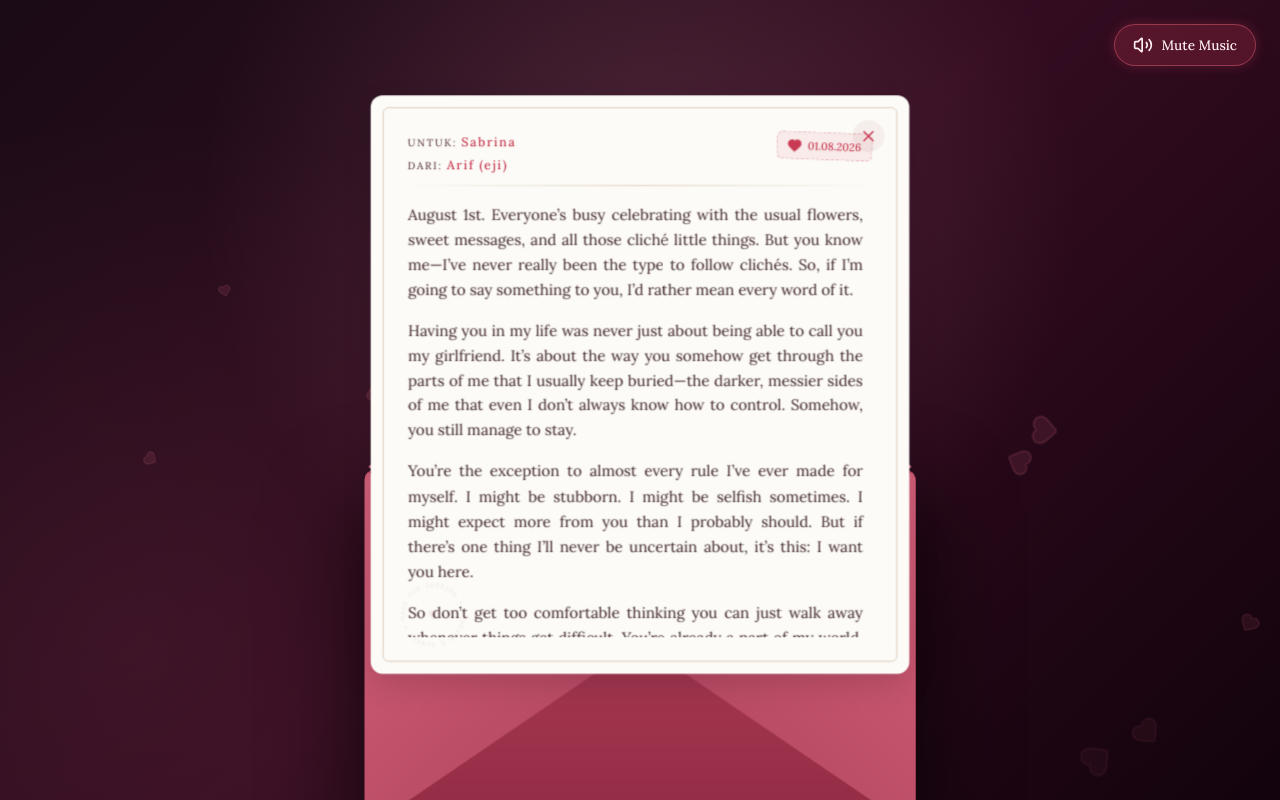
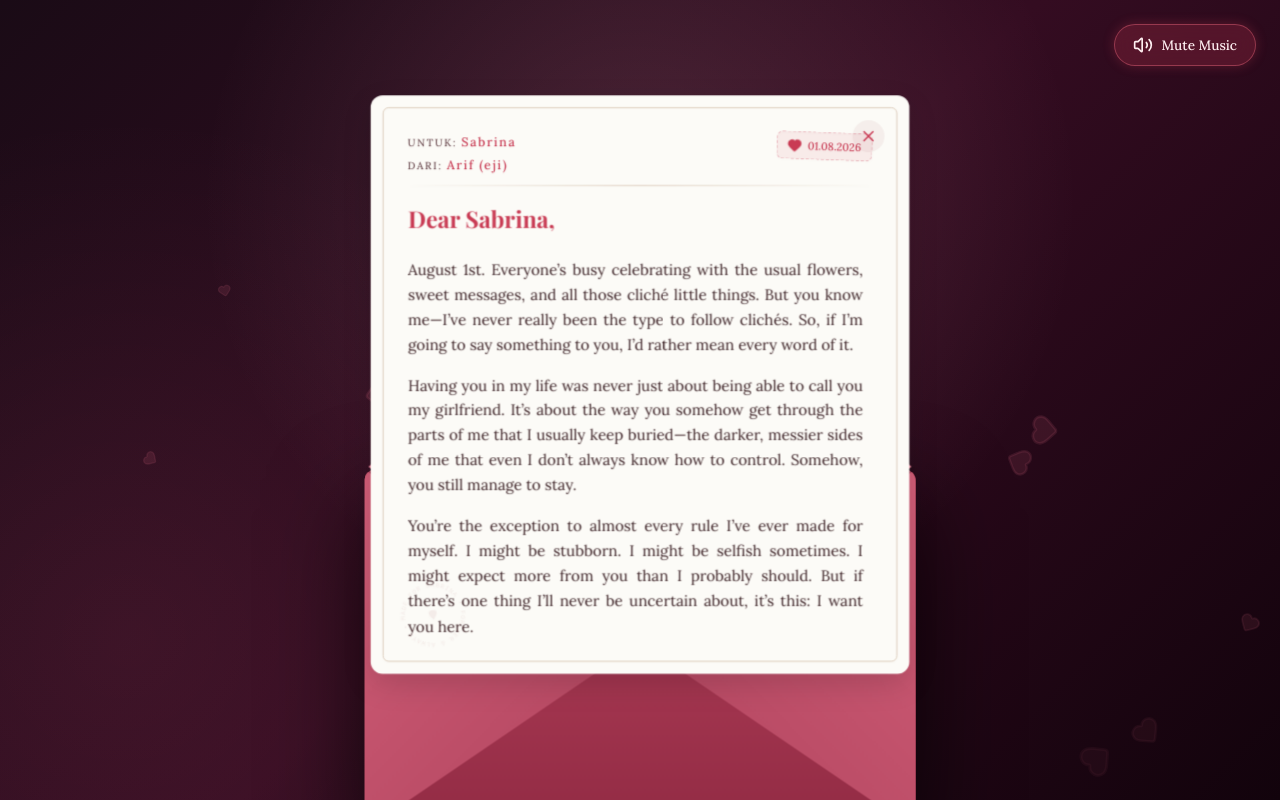
Before and after one commit to Thaakie/JOBWEB, a React (Vite) app: page / in a window 1280 px wide. Both pictures are taken after a click on the button "Buka ❤️". Built offline with nearby package versions, Linux system fonts and the light colour scheme; a web font is replaced by a local one.

Commit message:
feat: dear changed

```diff
--- a/src/App.jsx
+++ b/src/App.jsx
@@ -246,7 +246,9 @@ export default function App() {
                   initial="hidden"
                   animate={isOpen ? "show" : "hidden"}
                 >
-
+                  <motion.h2 className="letter-salutation" variants={textLineVariants}>
+                    Dear Sabrina,
+                  </motion.h2>
 
                   <motion.p className="letter-paragraph" variants={textLineVariants}>
                     August 1st. Everyone’s busy celebrating with the usual flowers, sweet messages, and all those cliché little things. But you know me—I’ve never really been the type to follow clichés. So, if I’m going to say something to you, I’d rather mean every word of it.
```
